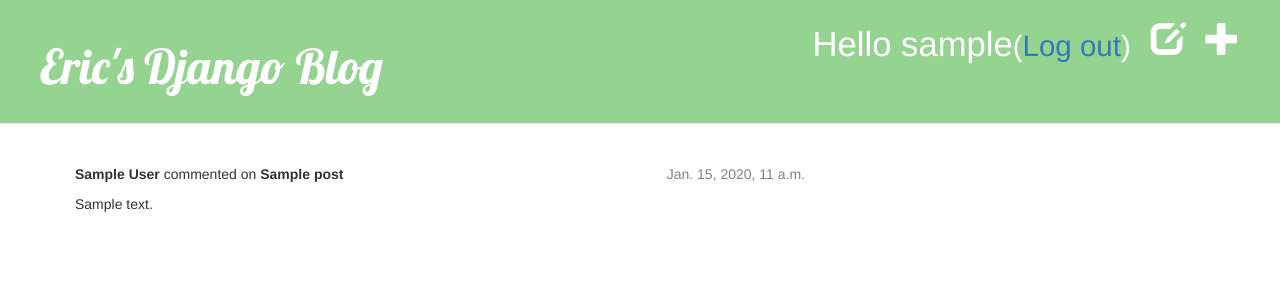
After one commit to henziger/Django-blog, a Django app: page /comments/ in a window 1280 px wide. The commit adds this page. Shown: the top 300 px of the page. Run offline with Django 3.2, Linux system fonts and the light colour scheme; a user stored in the database is signed in; tables that the repository leaves empty hold one stand-in row (values such as "Sample post"); some libraries are stand-ins or nearby versions.

Commit message:
Added page for viewing comments.

```diff
--- a/blog/templates/blog/base.html
+++ b/blog/templates/blog/base.html
@@ -1,7 +1,7 @@
 {% load staticfiles %}
 <html>
   <head>
-    <title>Eric's Django blog</title>
+    <title>Eric's Django Blog</title>
     <link rel="stylesheet" href="//maxcdn.bootstrapcdn.com/bootstrap/3.2.0/css/bootstrap.min.css">
     <link rel="stylesheet" href="//maxcdn.bootstrapcdn.com/bootstrap/3.2.0/css/bootstrap-theme.min.css">
     <link href="//fonts.googleapis.com/css?family=Lobster&subset=latin,latin-ext" rel="stylesheet" type="text/css">
@@ -16,7 +16,7 @@
       {% else %}
         <a href="{% url "django.contrib.auth.views.login" %}" class="top-menu"><span class="glyphicon glyphicon-lock"></span></a>
       {% endif %}
-      <h1><a href="/">Eric's Django Blog</a></h1>
+      <h1><a href="/django">Eric's Django Blog</a></h1>
     </div>
 
     <div class="content container">
--- /dev/null
+++ b/blog/templates/blog/comments_list.html
@@ -0,0 +1,19 @@
+{% extends "blog/base.html" %}
+
+{% block content %}
+  {% for comment in comments %}
+    {% if user.is_authenticated %}
+    <div class="comment">
+      <div class="date">
+        {{ comment.created_date }}
+        {% if not comment.approved_comment %}
+          <a class="btn btn-default" href="{% url "comment_remove" pk=comment.pk %}"><span class="glyphicon glyphicon-remove"></span></a>
+          <a class="btn btn-default" href="{% url "comment_approve" pk=comment.pk %}"><span class="glyphicon glyphicon-ok"></span></a>
+        {% endif %}
+      </div>
+      <p><strong>{{ comment.author }}</strong> commented on <strong>{{ comment.post.title }}</strong></p>
+      <p>{{ comment.text|linebreaks }}</p>
+    </div>
+    {% endif %}
+  {% endfor %}
+{% endblock %}
--- a/blog/urls.py
+++ b/blog/urls.py
@@ -12,4 +12,5 @@ urlpatterns = [
     url(r'^post/(?P<pk>[0-9]+)/comment/$', views.add_comment_to_post, name='add_comment_to_post'),
     url(r'^comment/(?P<pk>[0-9]+)/approve/$', views.comment_approve, name='comment_approve'),
     url(r'^comment/(?P<pk>[0-9]+)/remove/$', views.comment_remove, name='comment_remove'),
+    url(r'^comments/$', views.comments_list, name='comments_list'),
 ]
--- a/blog/views.py
+++ b/blog/views.py
@@ -85,3 +85,8 @@ def comment_remove(request, pk):
     post_pk = comment.post.pk
     comment.delete()
     return redirect('blog.views.post_detail', pk=post_pk)
+
+@login_required
+def comments_list(request):
+    comments = Comment.objects.order_by('-created_date')
+    return render(request, 'blog/comments_list.html', {'comments': comments})
--- a/mysite/urls.py
+++ b/mysite/urls.py
@@ -8,7 +8,7 @@ urlpatterns = [
 
     url(r'^admin/', include(admin.site.urls)),
     url(r'^accounts/login/$', 'django.contrib.auth.views.login'),
-    url(r'^accounts/logout/$', 'django.contrib.auth.views.logout', {'next_page': '/'}),
+    url(r'^accounts/logout/$', 'django.contrib.auth.views.logout', {'next_page': '/django'}),
     url(r'', include('blog.urls')),
 
 ]
```
